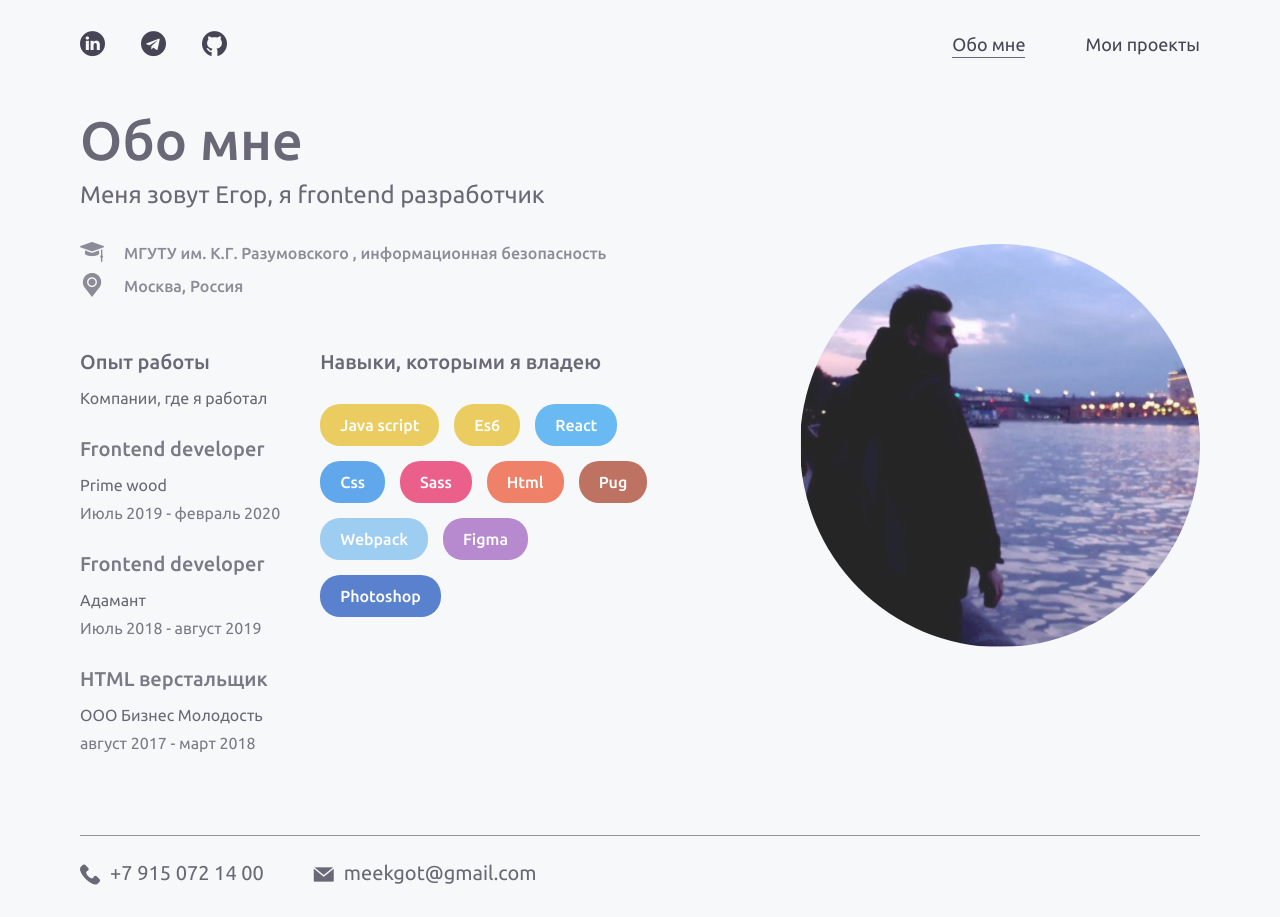
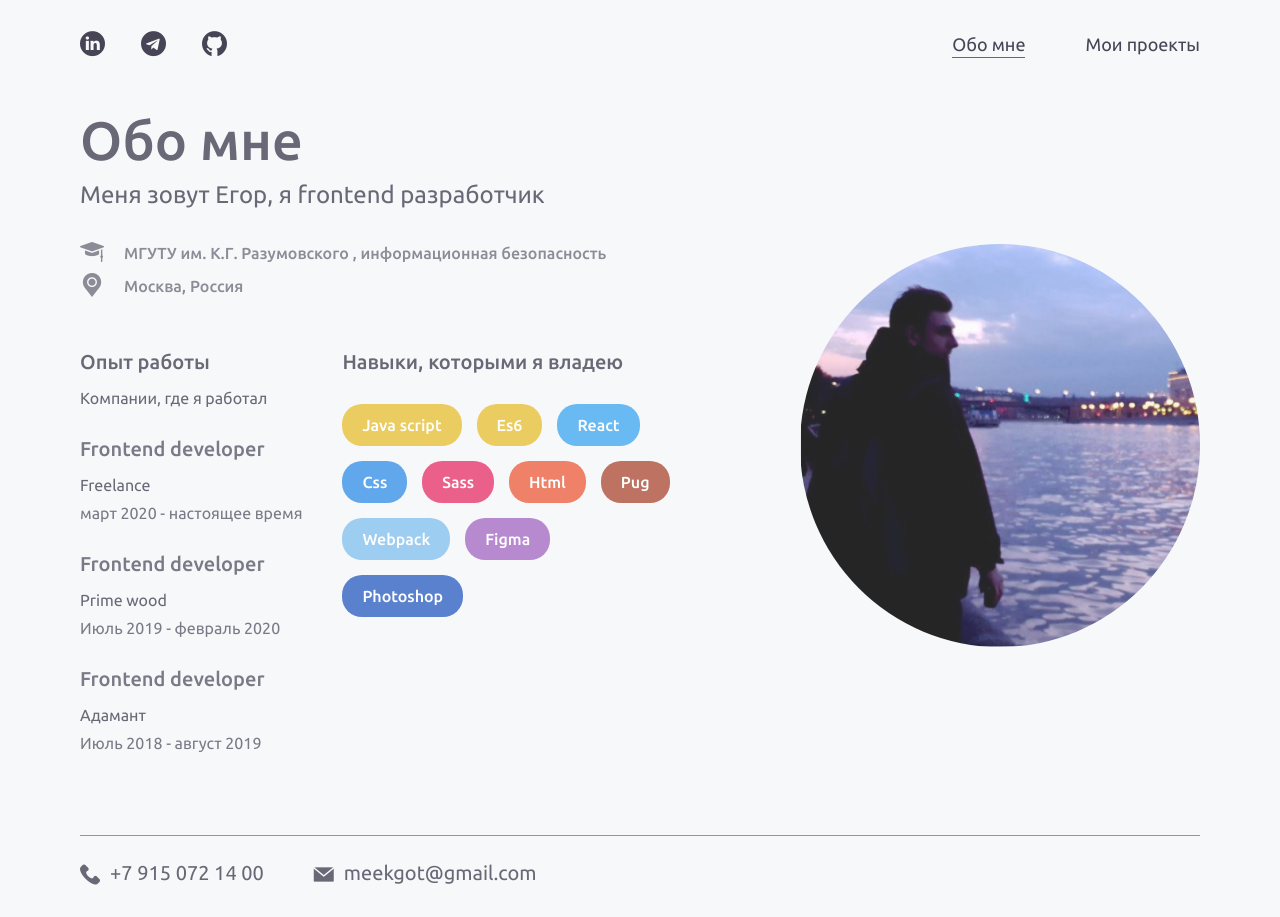
Before and after one commit to WhiteRow/portfolio-page, a React app: page / in a window 1280 px wide. Built offline with nearby package versions, Linux system fonts and the light colour scheme.

Commit message:
feat - added new exp place

```diff
--- a/src/js/pages/AboutMe.jsx
+++ b/src/js/pages/AboutMe.jsx
@@ -10,6 +10,12 @@ import Head from '../components/Head';
 export default function AboutMe () {
     console.log(screen.width);
     const Expirience = [
+        {
+            position: 'Frontend developer',
+            company: 'Freelance',
+            time: 'март 2020 - настоящее время',
+            link: ''
+        },
         {
             position: 'Frontend developer',
             company: 'Prime wood',
```
